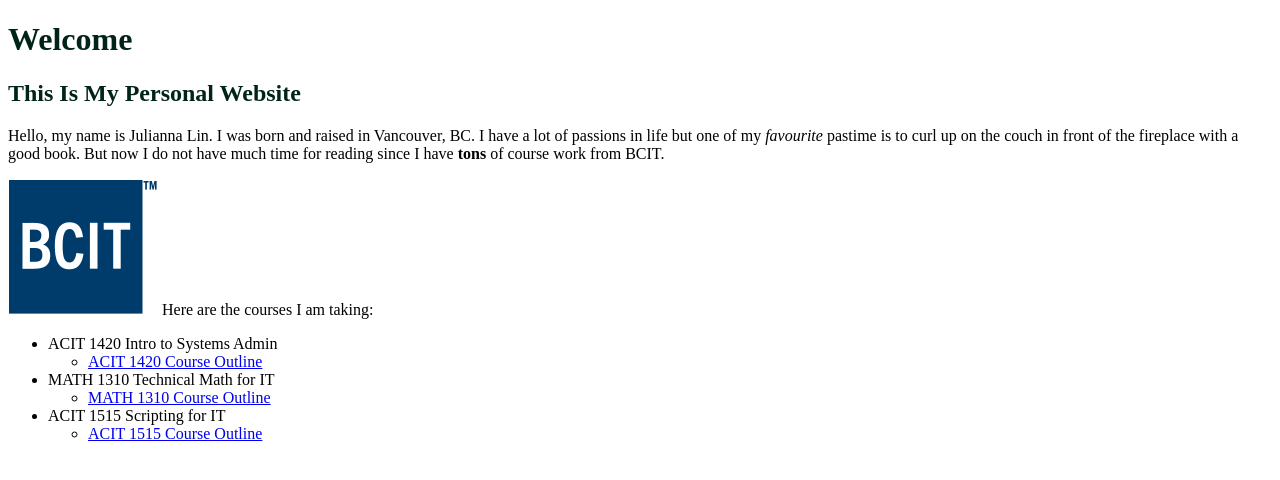
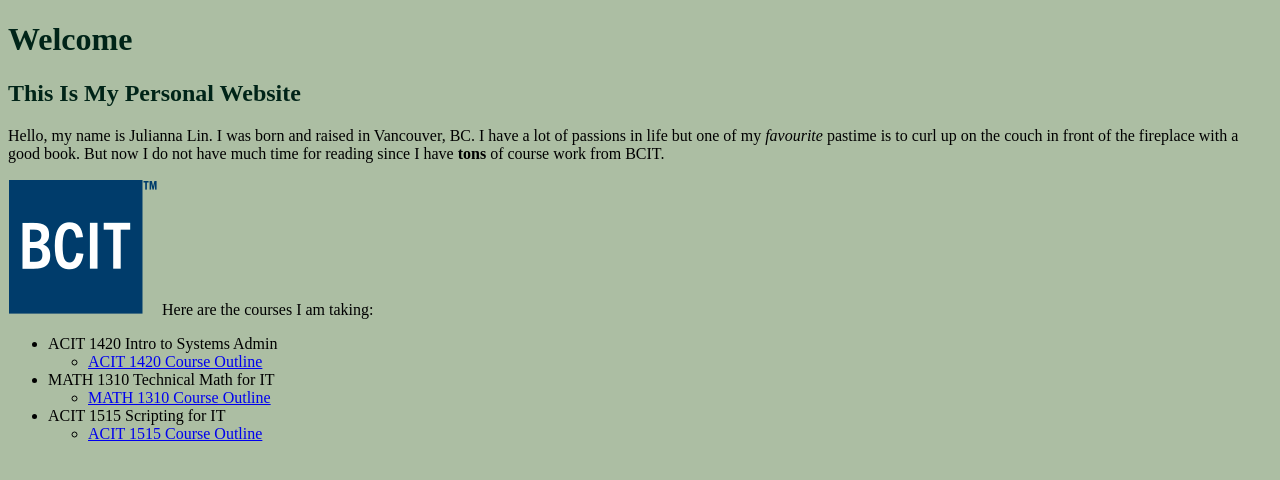
Before and after one commit to JulsLin/lab4, a plain HTML site: page index.html in a window 1280 px wide. Drawn offline with Linux system fonts and the light colour scheme.

Commit message:
add colour to background and h1/h2

```diff
--- a/css/stylesheet.css
+++ b/css/stylesheet.css
@@ -1,11 +1,11 @@
 h1 {
-  color: #002418;
+  color:#002418;
 }
 
 h2 {
-  color: #002418;
+  color:#002418;
 }
 
-.index.html {
-  background-color: #acbea3;
+body {
+    background-color:#ACBEA3;
 }
```
